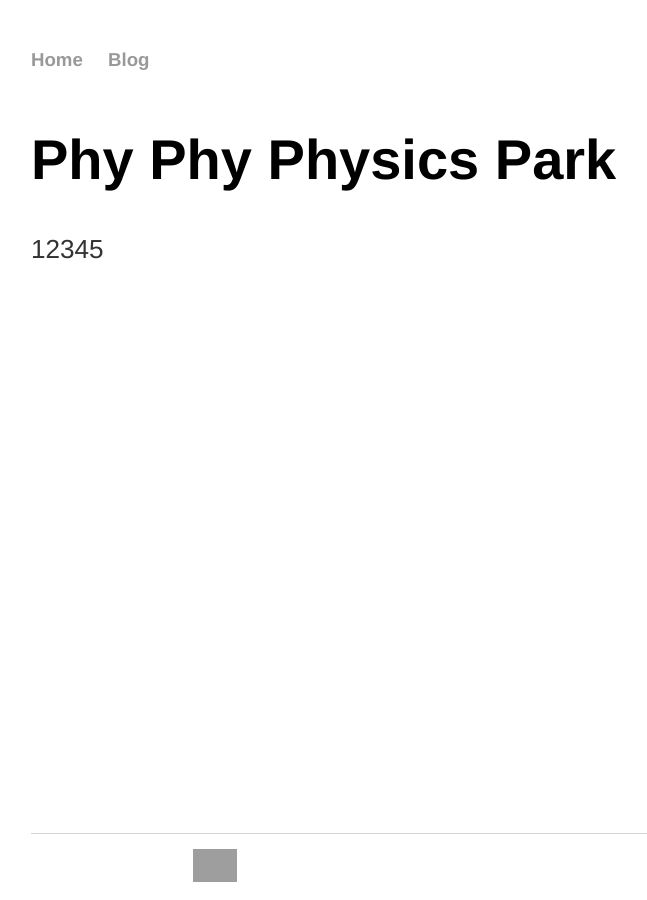
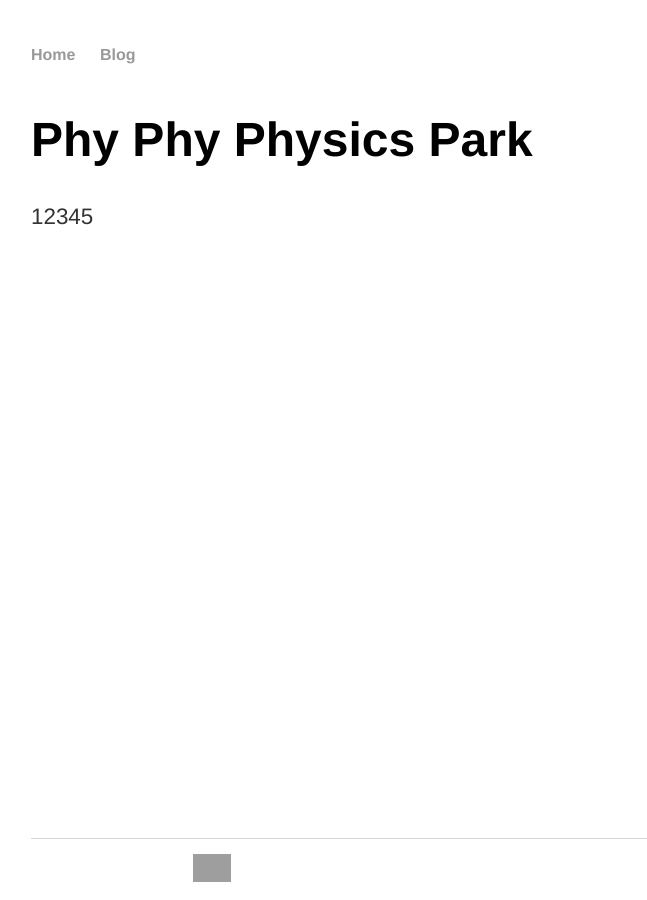
Before and after one commit to cover-me/cover-me.github.io, a Jekyll site: the page built from index.html, in a window 1280 px wide. Shown: the whole page, without its empty margins (161-808 px from the left). Built offline with Jekyll 4.4.1, drawn with Linux system fonts in a browser that asks for light colours; grey boxes are pictures that could not be loaded.

Commit message:
Update main.css

```diff
--- a/css/main.css
+++ b/css/main.css
@@ -3,7 +3,6 @@ html{
     margin: 0;
 }
 body {
-    font-size: 14pt;
     font-family: "Helvetica Neue", Helvetica, Arial, sans-serif;
     height: 100%;
     width: 70%;
```
